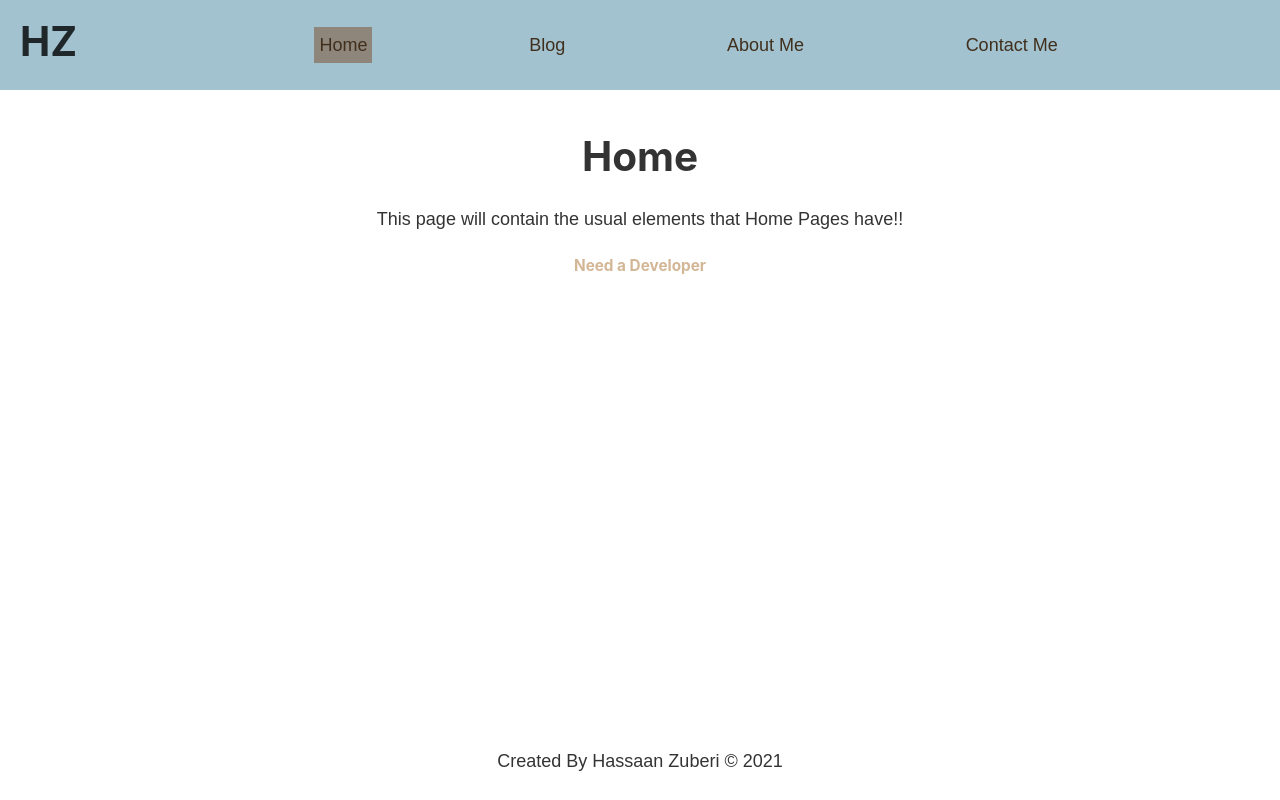
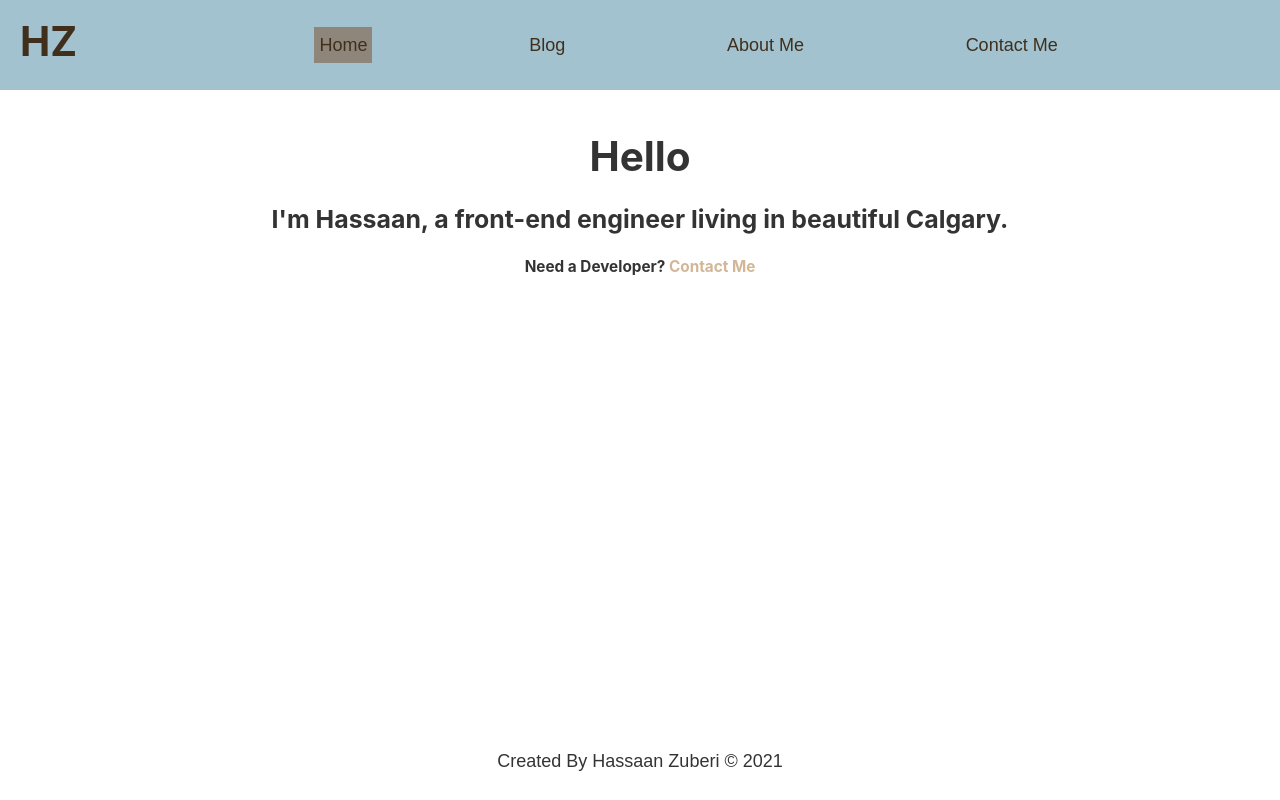
Before and after one commit to HAZberi/gatsby-blog-starter, a Gatsby site: page / in a window 1280 px wide. Built offline with nearby package versions, Linux system fonts and the light colour scheme; Gatsby itself is replaced by a stand-in of ours.

Commit message:
Basic Website Struture and Style Step final

```diff
--- a/src/components/Header.js
+++ b/src/components/Header.js
@@ -19,8 +19,8 @@ const Header = () => {
         }
       `}</style>
       <div>
-        <h1 style={{ margin: 0, display: "inline-flex", padding: "20px" }}>
-          HZ
+        <h1 style={{ margin: 0, display: "inline-flex", padding: "15px" }}>
+          <Link to="/" className={headerLinks.defaultLinks}>HZ</Link>
         </h1>
       </div>
       <div
--- a/src/components/header.module.scss
+++ b/src/components/header.module.scss
@@ -14,3 +14,7 @@ a {
   color: #402f1c;
   padding: 5px;
 }
+
+.defaultLinks:hover {
+    color: black;
+}
--- a/src/pages/about.js
+++ b/src/pages/about.js
@@ -13,7 +13,7 @@ const AboutPage = () => {
           <p style={{ maxWidth: "45em", textAlign: "justify" }}>
             Whether it be person, business to consumer, or an individual to
             their interests, technology is meant to bring us closer to what we
-            care about in the best way possible. beri.dev will use that
+            care about in the best way possible. I will use that
             principle to provide fast, modern inexpensive and aesthetic software
             to the Prairies and beyond.
           </p>
--- a/src/pages/index.js
+++ b/src/pages/index.js
@@ -7,17 +7,18 @@ const HomePage = () => {
     <div>
       <Layout>
         <div style={{ display: "flex", justifyContent: "center" }}>
-          <h1>Home</h1>
+          <h1>Hello</h1>
         </div>
         <div style={{ display: "flex", justifyContent: "center" }}>
-          <p>
-            This page will contain the usual elements that Home Pages have!!
-          </p>
+          <h3>
+            I'm Hassaan, a front-end engineer living in beautiful Calgary.
+          </h3>
         </div>
         <div style={{ display: "flex", justifyContent: "center" }}>
           <h5>
+            Need a Developer?{"  "}
             <Link to="/contact" style={{ textDecoration: "none" }}>
-              Need a Developer
+              Contact Me
             </Link>
           </h5>
         </div>
```
